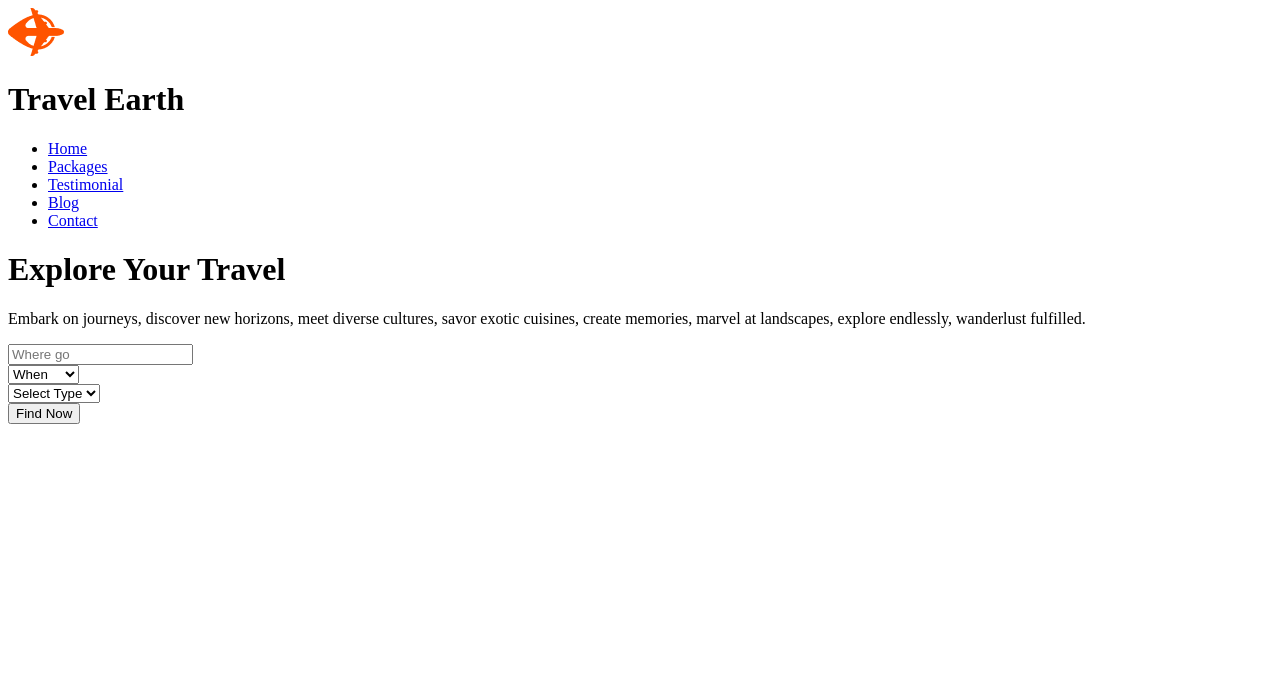
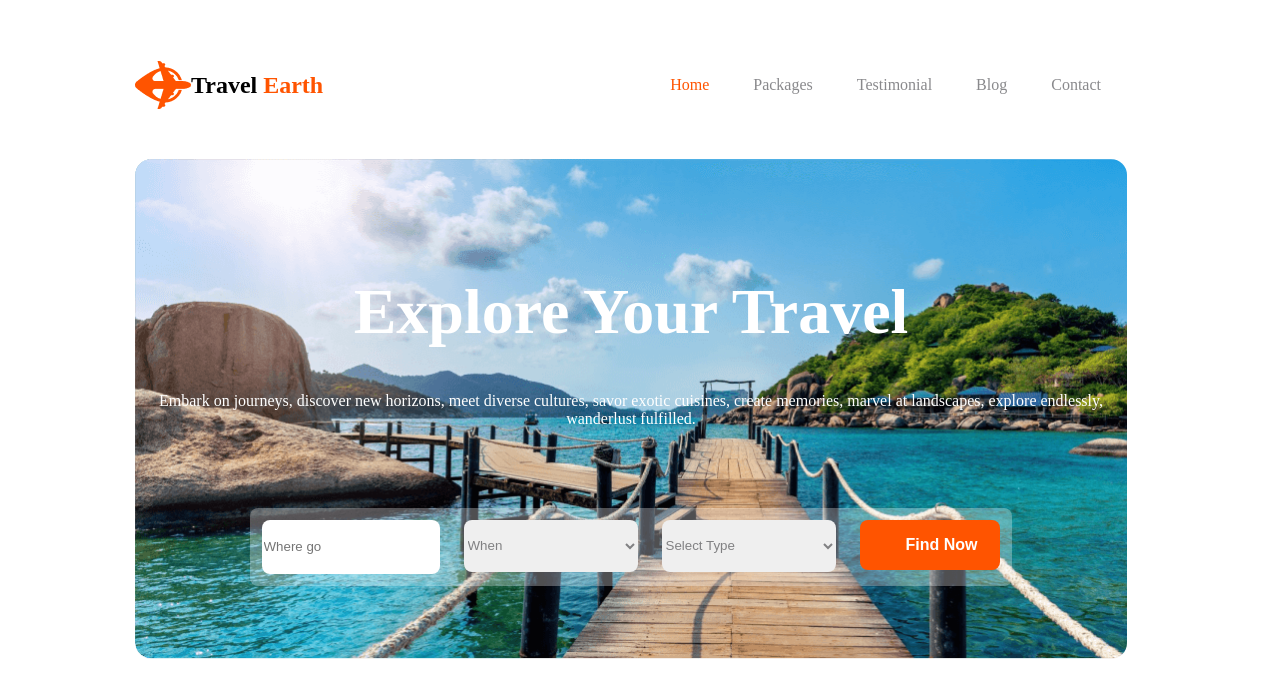
Before and after one commit to mdsarman/Travel-Earth-Assignment-2, a plain HTML site: page index.html in a window 1280 px wide. Drawn offline with Linux system fonts and the light colour scheme.

Commit message:
banner style add

```diff
--- a/index.html
+++ b/index.html
@@ -11,7 +11,7 @@
         <div class="header-nav">
           <div class="nav-logo">
             <img src="./Images/Group 40071 (2).png" alt="" />
-            <h1>Travel <span> Earth</span></h1>
+            <h2>Travel <span> Earth</span></h2>
           </div>
           <nav>
             <ul>
--- a/style.css
+++ b/style.css
@@ -0,0 +1,111 @@
+/* header */
+header {
+    margin: 52px 127px 49px 127px;
+}
+.header-nav{
+    display: flex;
+    justify-content: space-between;
+    align-items: center;
+}
+
+.nav-logo{
+    display: flex;
+    justify-content: center;
+    align-items: center;
+}
+.nav-logo h1{
+    margin-left: 7px;
+    font-size: 36px;
+    font-weight: 800;
+    color: #131318;
+}
+.nav-logo span {
+    color: #FF5400;
+}
+#home{
+    color: #FF5400;
+}
+nav ul{
+    display: flex;
+    justify-content: center;
+    align-items: center;
+}
+nav ul li{
+    list-style-type: none;
+}
+nav ul li a{
+    color: #424247;
+    margin-right: 44px;
+    text-decoration: none;
+    font-size: 16px;
+    font-weight: 400;
+    color: #4242479f;
+}
+.bars{
+    display: none;
+}
+/* banner  */
+.banner-container{
+    background-image: url(/Images/banner.png);
+    background-repeat: no-repeat;
+    background-size: cover;
+    max-width: 992px;
+    height: 500px;
+    border-radius: 16px;
+    margin-top: 40px;
+    display: flex;
+    flex-direction: column;
+    justify-content: center;
+    align-items: center;
+    text-align: center;
+}
+.banner-content h1{
+    font-size: 64px;
+    font-weight: 800;
+    color: #fff;
+}
+.banner-content p{
+    font-size: 16px;
+    font-weight: 400;
+    color: #fff;
+    margin-top: 24px;
+}
+.banner-filed select{
+    color: rgba(19, 19, 24, 0.50);
+}
+.banner-input-filed {
+    display: inline-flex;
+    align-items: flex-start;
+    gap: 24px;
+    margin-top: 64px;
+    background: rgba(255, 255, 255, 0.30);
+    padding: 12px;
+    border-radius: 8px;
+}
+.banner-filed input, select {
+    width: 174px;
+    height: 52px;
+    border-radius: 8px;
+    border: 0;
+}
+.banner-filed input::placeholder{
+    margin-left: 10px;
+}
+.banner-filed input, select:focus{
+    outline: none;
+}
+.banner-input-filed button{
+    background-color: #FF5400;
+    padding: 16px 23px;
+    border-radius: 8px;
+    color: #fff;
+    font-size: 16px;
+    font-weight: 700;
+    border: 0;
+}
+
+.banner-input-filed i {
+    margin-right: 23px;
+    width: 1.5px;
+    color: rgba(19, 19, 24, 0.70);
+}
```
